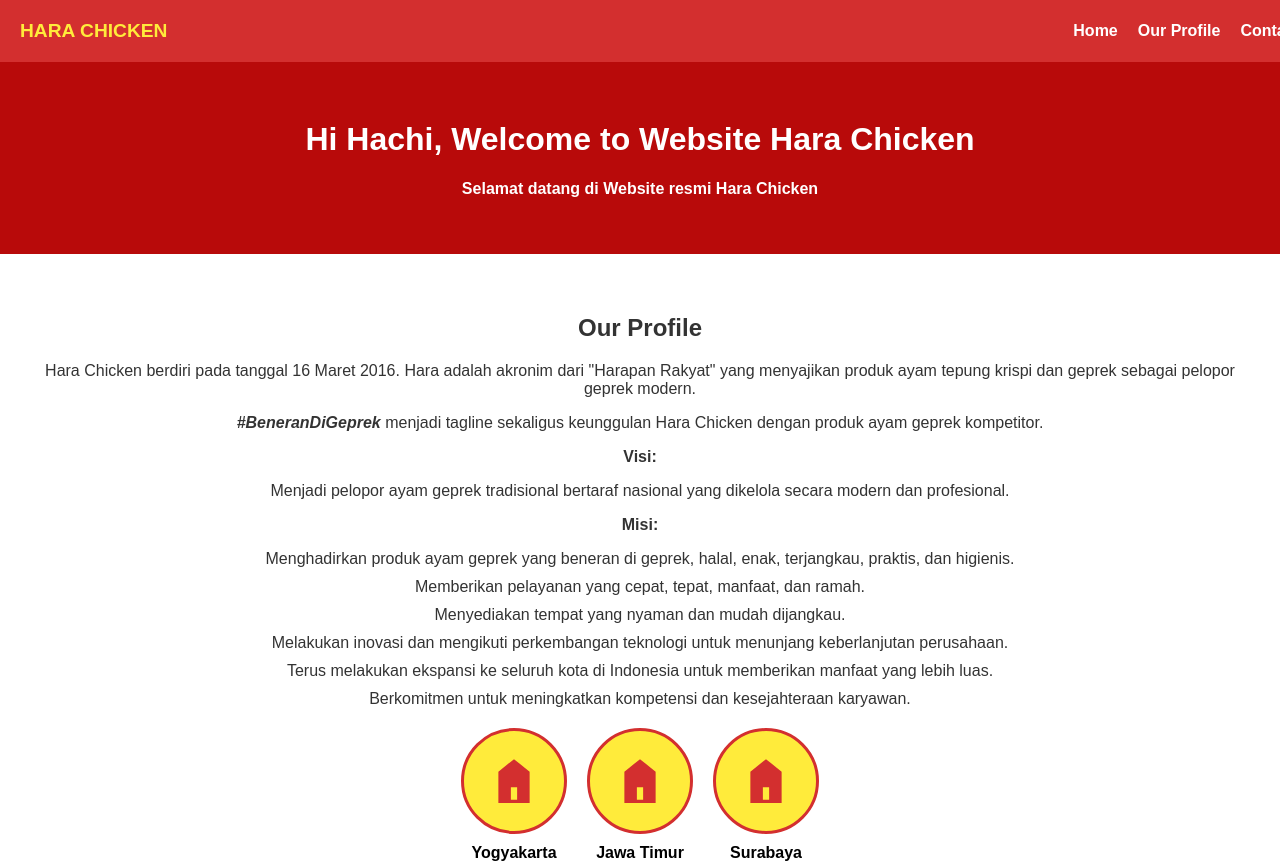
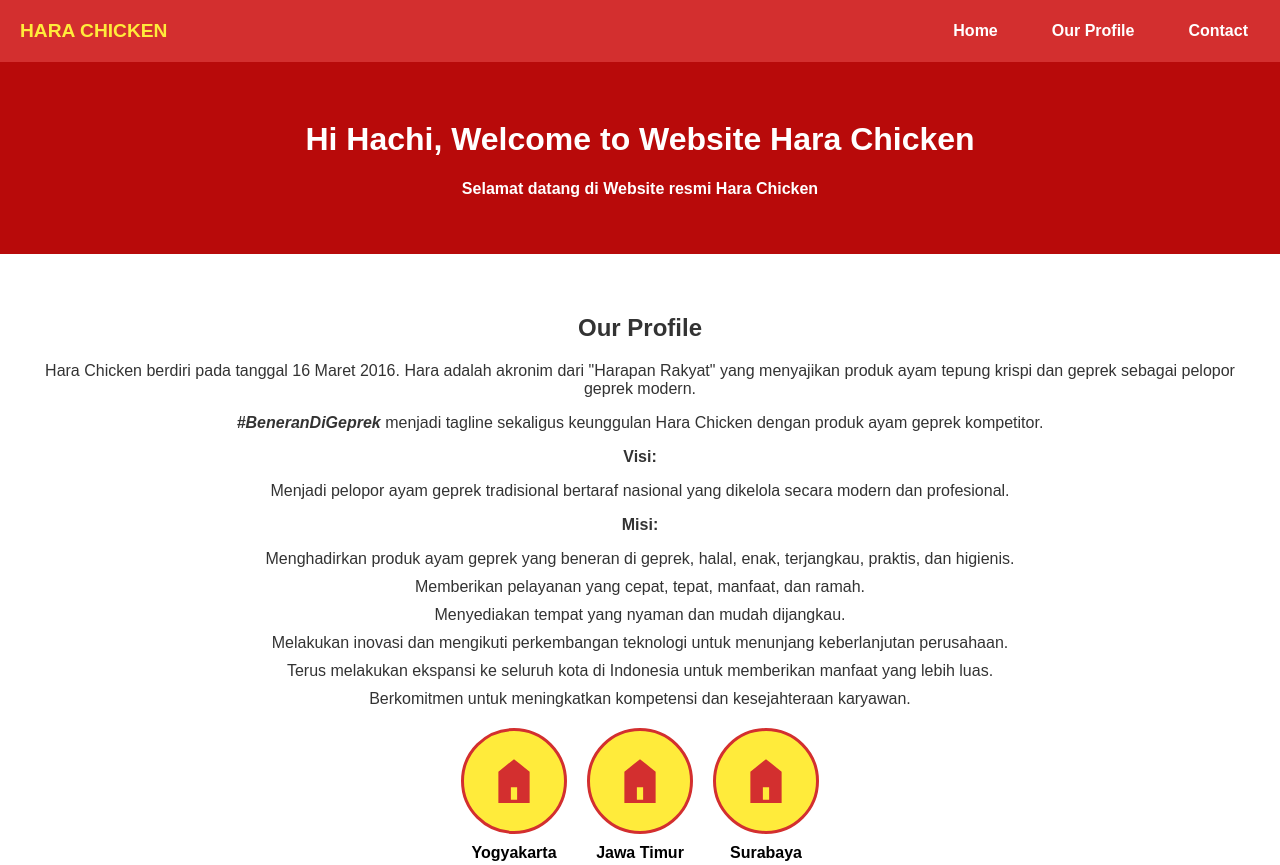
Before and after one commit to Revou-Coding-Camp/codingcamp-11-aug-25-fajreul-svg, a plain HTML site: page index.html in a window 1280 px wide. Shown: the top 865 px of the page. Drawn offline with Linux system fonts and the light colour scheme; a script that the page names is missing.

Commit message:
Update semua perubahan

```diff
--- a/CSS/style.css
+++ b/CSS/style.css
@@ -46,6 +46,17 @@
   width: 100%;
   z-index: 1000; /* biar di atas elemen lain */
 }
+nav ul {
+    display: flex;
+    gap: 10px; /* jarak antar menu */
+    margin-right: 40px; /* jarak dari kanan layar */
+}
+nav ul li a {
+    padding: 8px 12px; /* jarak di dalam tombol/link */
+    text-decoration: none;
+    color: white;
+}
+
 
 /* Biar konten tidak ketimpa navbar */
 body {
```
